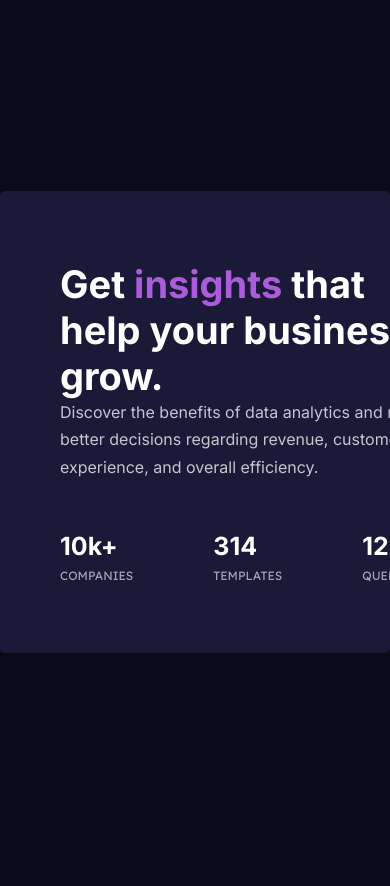
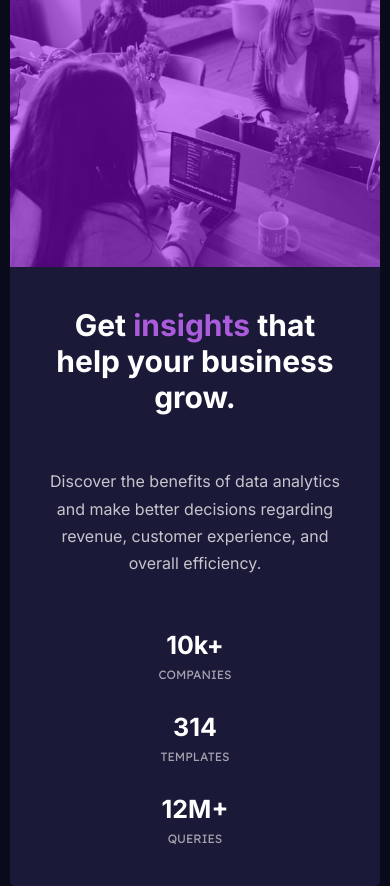
Before and after one commit to ahouyang/fem-stats-preview-card, a plain HTML site: page index.html in a window 390 px wide. Before the commit the page ends 844 px from the top, so only its background shows below. Drawn offline with Linux system fonts and the light colour scheme.

Commit message:
Added some responsiveness

```diff
--- a/style.css
+++ b/style.css
@@ -92,8 +92,48 @@ body {
 .photo-card img {
   width: 100%;
   height: 100%;
+  /* width: auto;
+  height: auto; */
 }
 
 .highlight {
   color: var(--accent-color);
 }
+
+@media (max-width: 1200px) {
+  .container {
+    grid-template-columns: 1fr;
+    grid-template-rows: 1fr 1fr 1fr;
+    grid-template-areas:
+      "image"
+      "info"
+      "info";
+    /* grid-template-rows: 1fr 2fr; */
+    width: 370px;
+  }
+  .info-card {
+    grid-area: info;
+    padding: 20px;
+    margin: 20px;
+    text-align: center;
+  }
+  .photo-card {
+    grid-area: image;
+  }
+
+  .info-card .card-heading {
+    font-size: 30px;
+    font-weight: 700;
+  }
+
+  .info-card .card-description {
+    margin-bottom: 0;
+  }
+
+  .info-card .card-stats {
+    display: grid;
+    grid-template-columns: 1fr;
+    grid-template-rows: 1fr 1fr 1fr;
+    gap: 30px;
+  }
+}
```
